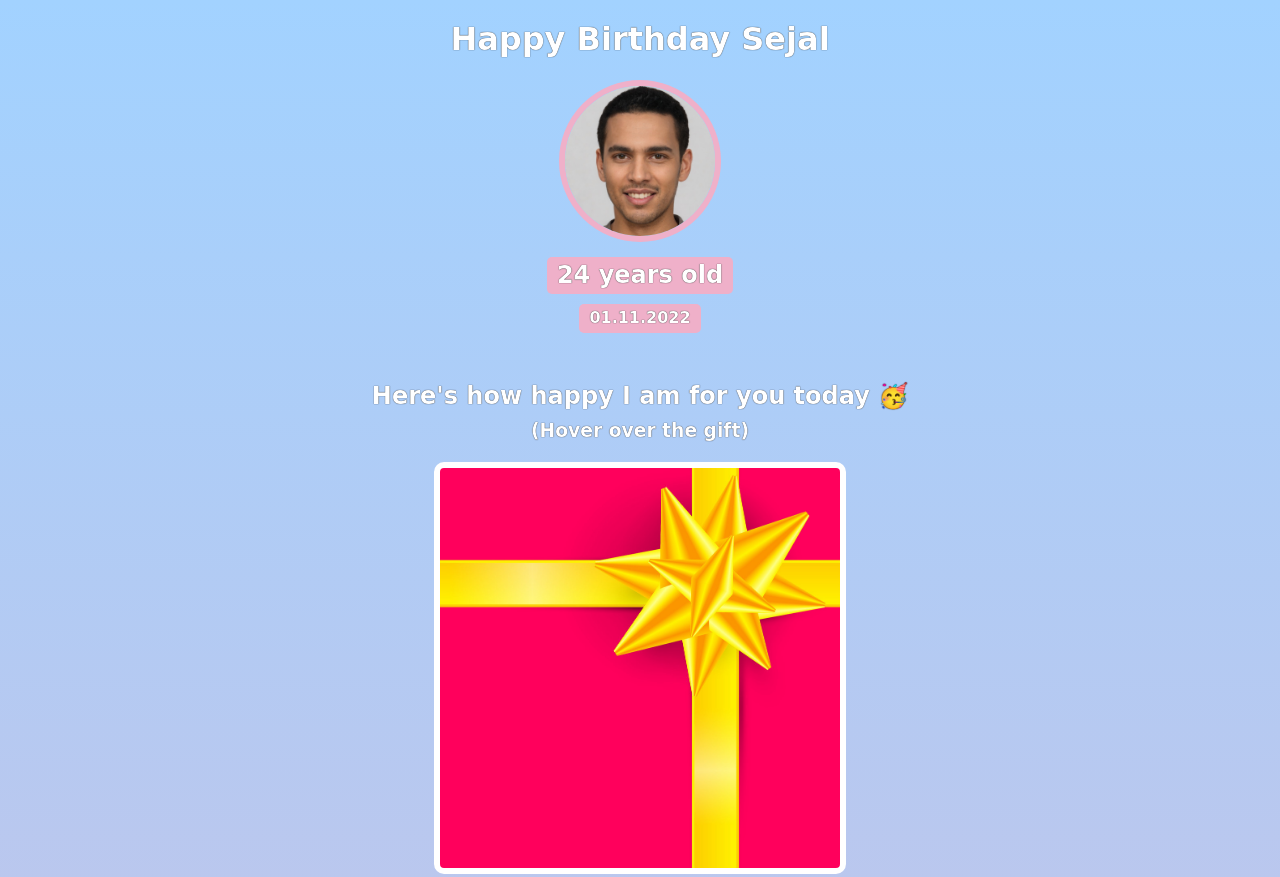
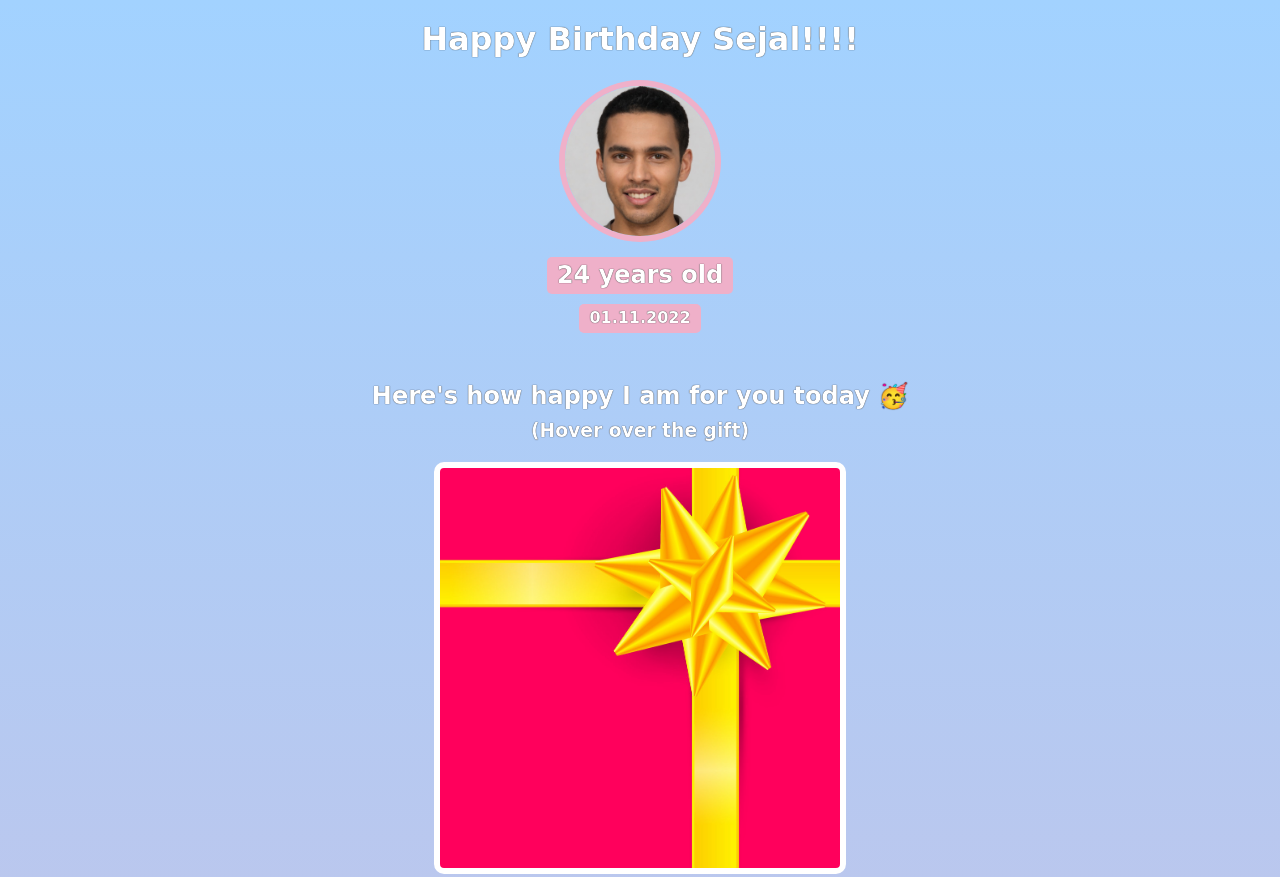
Before and after one commit to tejasdurge55/birthday_gift_card, a website built with Vite: page birthday_wish_card/index.html in a window 1280 px wide. Shown: the top 877 px of the page. Built offline with nearby package versions, Linux system fonts and the light colour scheme; a web font is replaced by a local one.

Commit message:
Update index.html

```diff
--- a/birthday_wish_card/index.html
+++ b/birthday_wish_card/index.html
@@ -7,7 +7,7 @@
     </head>
     <body>
         <div id="header">
-            <h1>Happy Birthday Sejal</h1>
+            <h1>Happy Birthday Sejal!!!!</h1>
             <img id="bff-img" src="images/nick.jpg">
             <h2 id="bday-age">24 years old</h2>
             <h4 id="bday-date">01.11.2022</h4>
```
